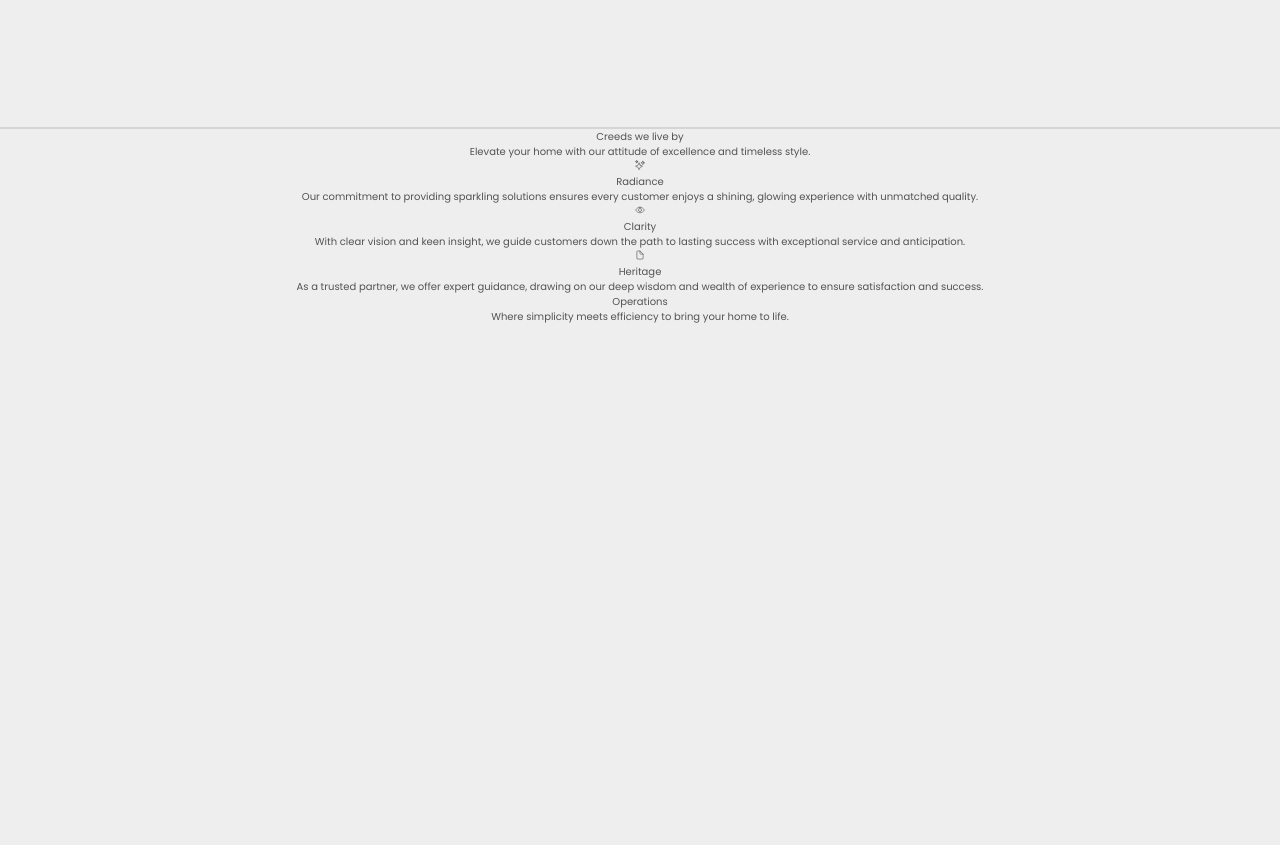
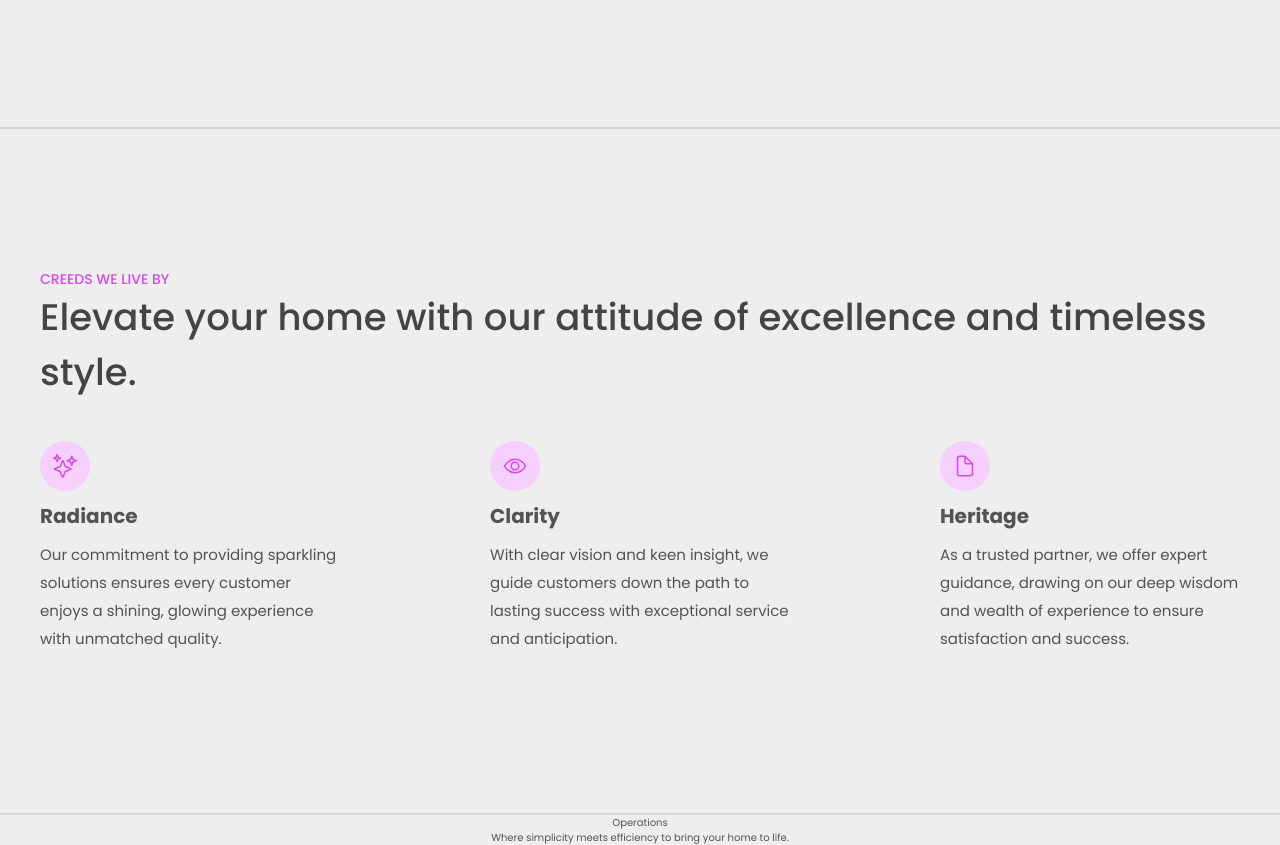
Before and after one commit to ilicc-sara/Shoppers-Dream, a React (Vite) app: page / in a window 1280 px wide. Shown: the part 1640-2485 px from the top of the page. Before the commit the page ends 1964 px from the top, so only its background shows below. Built offline with nearby package versions, Linux system fonts and the light colour scheme; a web font is replaced by a local one.

Commit message:
....    ....       ....

```diff
--- a/src/App.jsx
+++ b/src/App.jsx
@@ -92,38 +92,59 @@ function App() {
         </div>
       </section>
 
-      <section className="section_3">
-        <p>Creeds we live by</p>
-        <h1>
-          Elevate your home with our attitude of excellence and timeless style.
+      <section className="border-b-[2px] border-b-[#d5d5d5] !py-[14rem]">
+        <div className="max-w-[120rem] !mx-auto">
+          <p className="text-left uppercase text-[1.4rem] text-[#d946ef] font-medium ">
+            Creeds we live by
+          </p>
+          <h1 className="text-[3.7rem] font-medium text-left text-[#444]">
+            Elevate your home with our attitude of excellence and timeless
+            style.
           </h1>
 
-        <div className="descriptions">
-          <div className="single-description">
-            <ion-icon name="sparkles-outline"></ion-icon>
-            <p>Radiance</p>
-            <p>
+          <div className="flex justify-between !mt-[4rem] !mb-[2rem]">
+            <div className=" w-[30rem] flex flex-col justify-start items-start gap-[1rem]">
+              <div className="bg-[#f5d0fe] w-[50px] h-[50px] rounded-[222px] flex justify-center items-center">
+                <ion-icon
+                  name="sparkles-outline"
+                  className="text-[#d946ef] text-[24px]"
+                ></ion-icon>
+              </div>
+              <p className="text-left font-bold text-[2rem]">Radiance</p>
+              <p className="text-left text-[1.5rem] leading-[2.8rem]">
                 Our commitment to providing sparkling solutions ensures every
                 customer enjoys a shining, glowing experience with unmatched
                 quality.
               </p>
             </div>
-          <div className="single-description">
-            <ion-icon name="eye-outline"></ion-icon>
-            <p>Clarity</p>
-            <p>
+            <div className=" w-[30rem] flex flex-col justify-start items-start gap-[1rem]">
+              <div className="bg-[#f5d0fe] w-[50px] h-[50px] rounded-[222px] flex justify-center items-center">
+                <ion-icon
+                  name="eye-outline"
+                  className="text-[#d946ef] text-[24px]"
+                ></ion-icon>
+              </div>
+              <p className="text-left font-bold text-[2rem]">Clarity</p>
+              <p className="text-left text-[1.5rem] leading-[2.8rem]">
                 With clear vision and keen insight, we guide customers down the
-              path to lasting success with exceptional service and anticipation.
+                path to lasting success with exceptional service and
+                anticipation.
               </p>
             </div>
-          <div className="single-description">
-            <ion-icon name="document-outline"></ion-icon>
-            <p>Heritage</p>
-            <p>
+            <div className=" w-[30rem] flex flex-col justify-start items-start gap-[1rem]">
+              <div className="bg-[#f5d0fe] w-[50px] h-[50px] rounded-[222px] flex justify-center items-center">
+                <ion-icon
+                  name="document-outline"
+                  className="text-[#d946ef]  text-[24px]"
+                ></ion-icon>
+              </div>
+              <p className="text-left font-bold text-[2rem]">Heritage</p>
+              <p className="text-left text-[1.5rem] leading-[2.8rem]">
                 As a trusted partner, we offer expert guidance, drawing on our
                 deep wisdom and wealth of experience to ensure satisfaction and
                 success.
               </p>
+            </div>
           </div>
         </div>
       </section>
--- a/src/index.css
+++ b/src/index.css
@@ -59,7 +59,3 @@ body {
   width: 490px;
   height: 570px;
 }
-
-.section_2 {
-  margin: 100px 0;
-}
```
Lines whose indentation alone changed are shown as unchanged.
